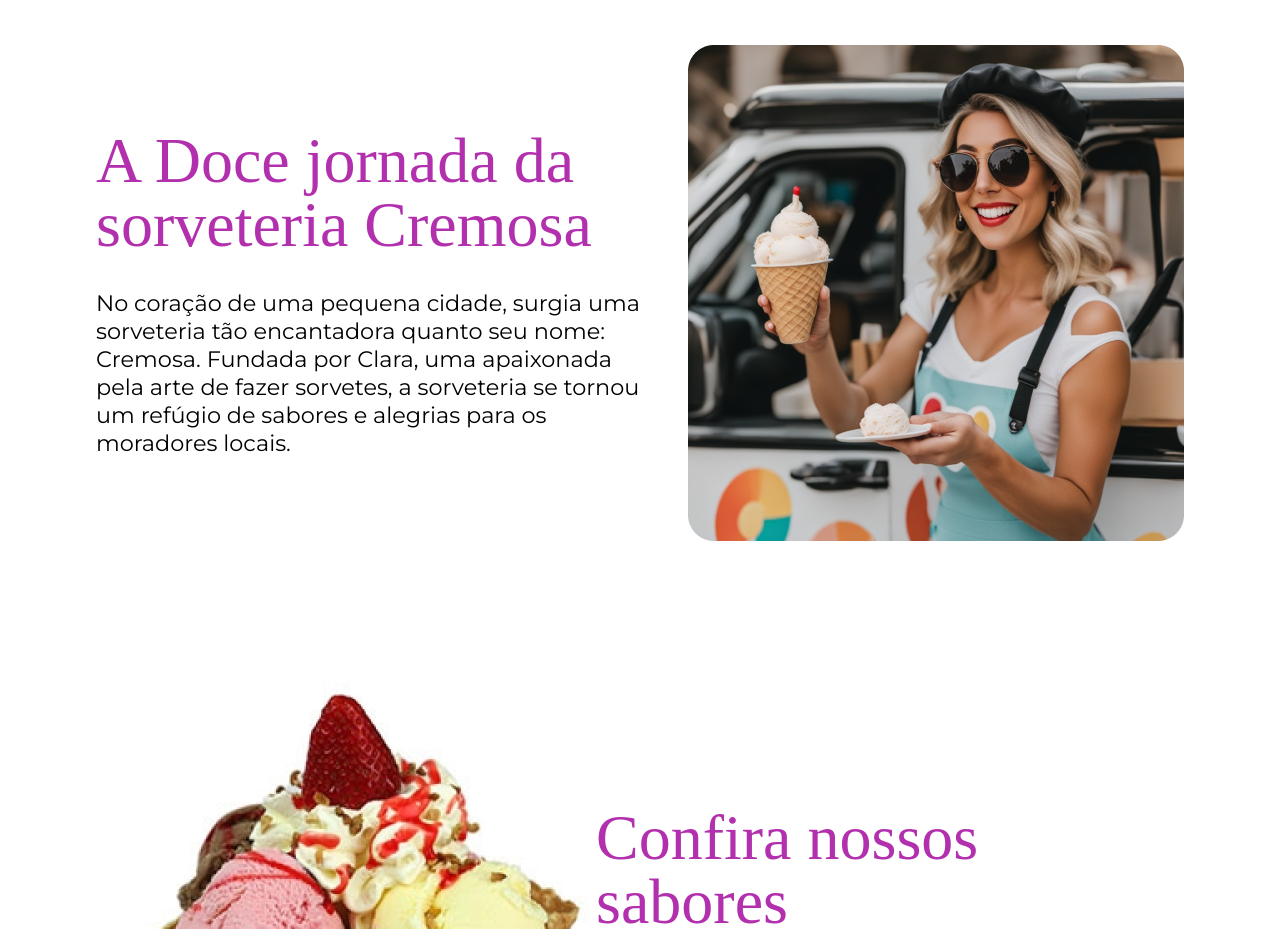
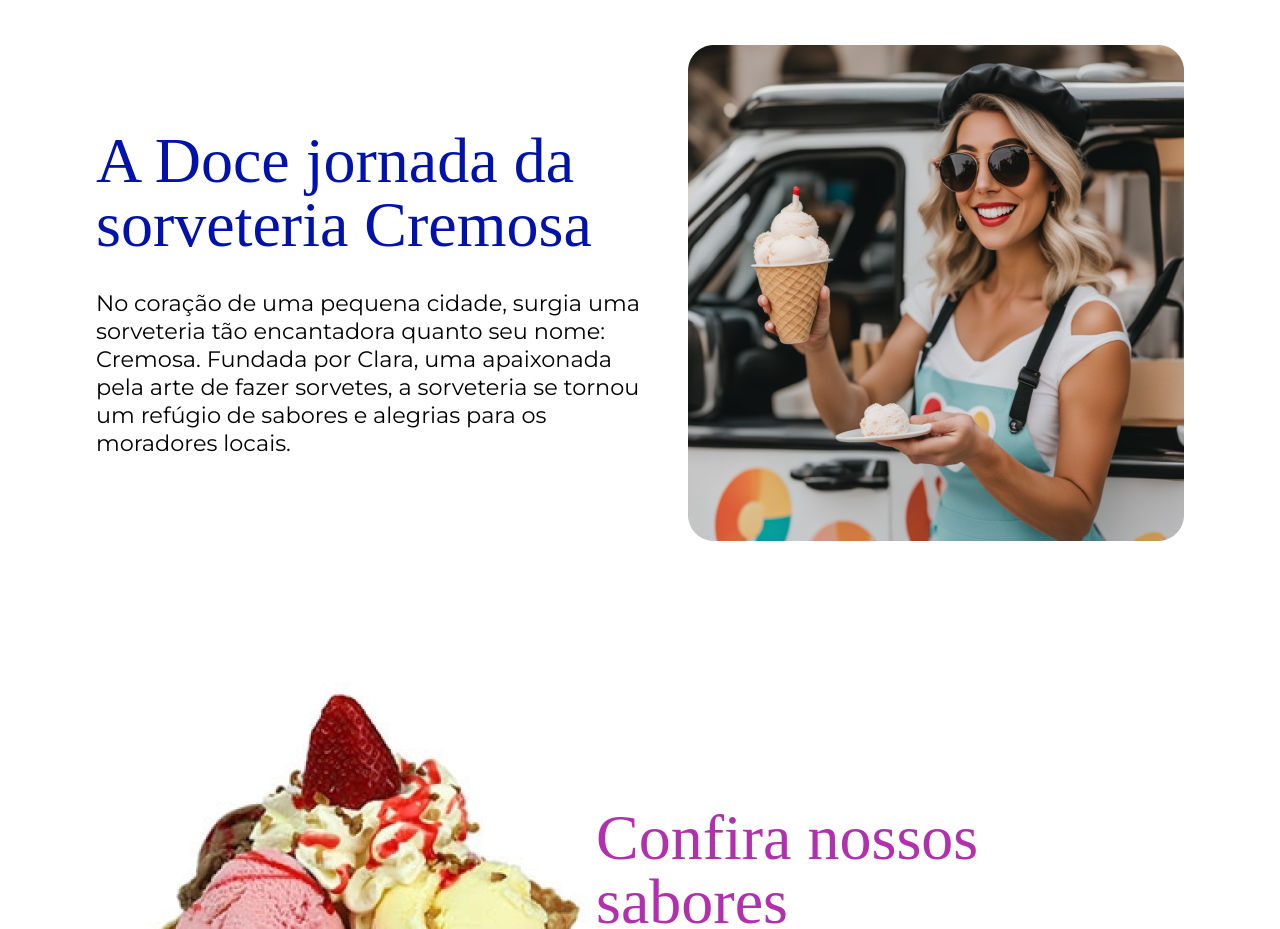
Before and after one commit to joels4ntos/sorveteria_senac, a plain HTML site: page Sorveteria/index.html in a window 1280 px wide. Shown: the part 980-1909 px from the top of the page. Drawn offline with nearby package versions, Linux system fonts and the light colour scheme; a web font is replaced by a local one.

Commit message:
mudanca de cor do titulo

```diff
--- a/Sorveteria/estilo.css
+++ b/Sorveteria/estilo.css
@@ -124,7 +124,7 @@ header {
 #sobre .container .content .titulo-sobre {
     font-family: Agbalumo;
     font-size: 4rem;
-    color: #B230AE;
+    color: #0011ad;
     font-style: normal;
     font-weight: 400;
     line-height: 100%;
```
